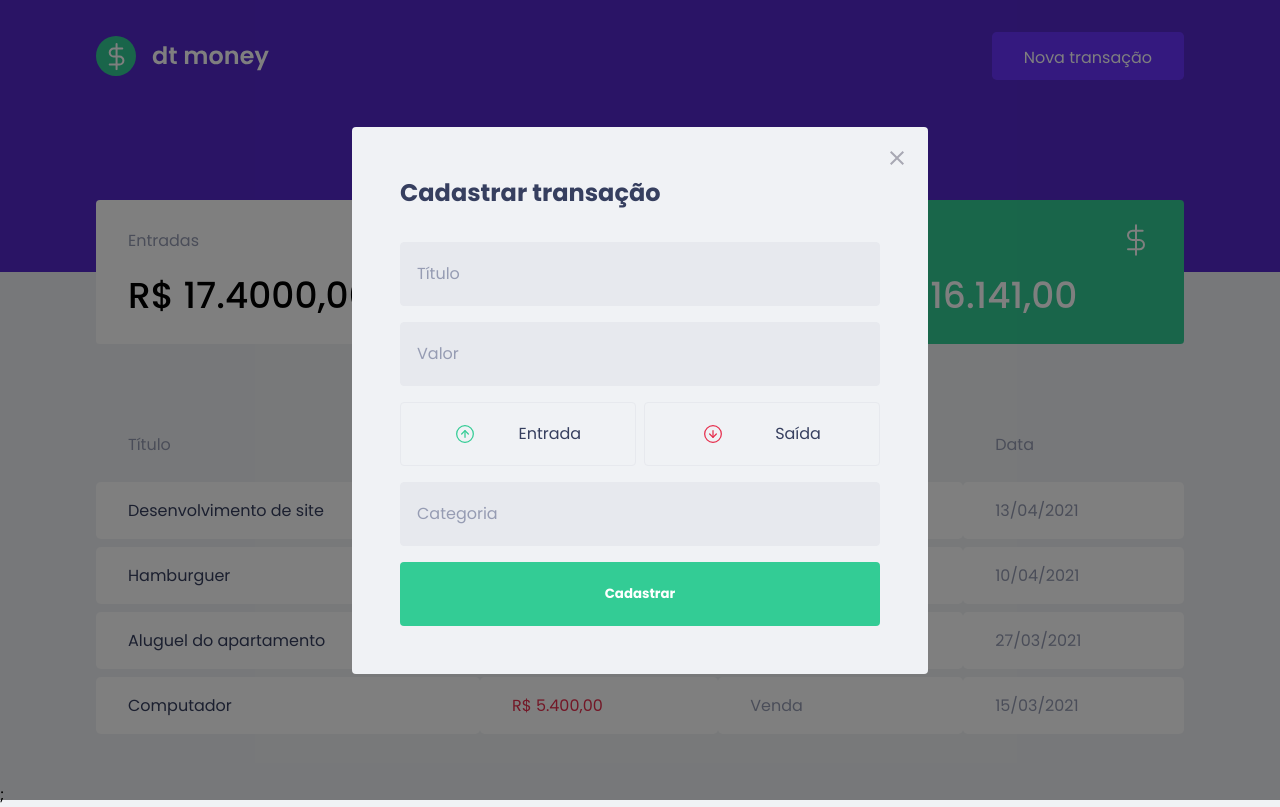
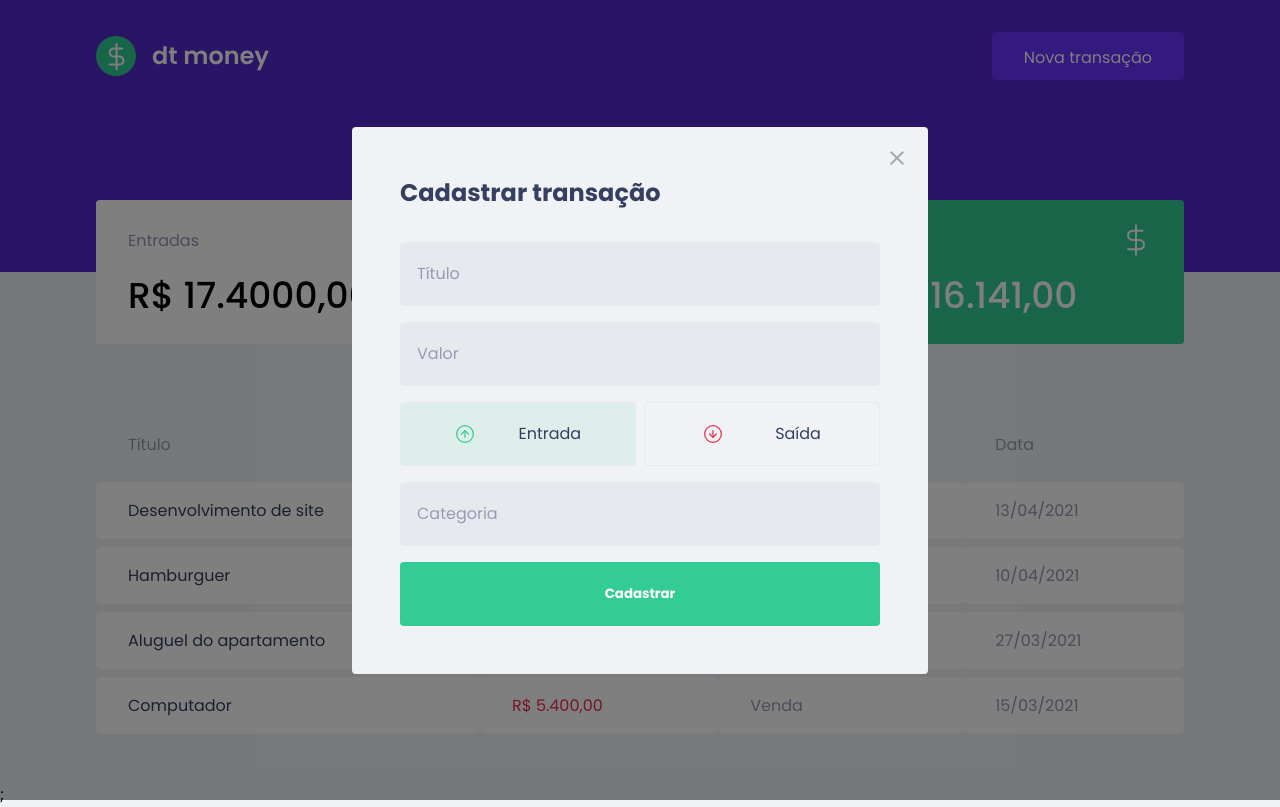
Before and after one commit to ruanvalente/dtmoney, a React (Create React App) app: page / in a window 1280 px wide. Both pictures are taken after a click on the button "Nova transação". Built offline with nearby package versions, Linux system fonts and the light colour scheme; no server answers; what miragejs would draw is missing.

Commit message:
refactor: create transactionButtonBox component and state for change color is active

```diff
--- a/src/components/NewTransactionModal/index.tsx
+++ b/src/components/NewTransactionModal/index.tsx
@@ -1,6 +1,8 @@
+import { useState } from "react";
+
 import Modal from "react-modal";
 
-import { Container, Form } from "./styles";
+import { Container, Form, TransactionButtonBox } from "./styles";
 
 import closeIcon from "../../assets/close.svg";
 import incomeIcon from "../../assets/income.svg";
@@ -15,6 +17,8 @@ export function NewTransactionModal({
   isOpen,
   onRequestCloseModal,
 }: NewTransactionModalProps) {
+  const [type, setType] = useState("deposit");
+
   return (
     <Modal
       isOpen={isOpen}
@@ -37,15 +41,25 @@ export function NewTransactionModal({
         <input type="number" placeholder="Valor" />
 
         <Container>
-          <button type="button">
+          <TransactionButtonBox
+            type="button"
+            isActive={type === "deposit"}
+            activeColor="green"
+            onClick={() => setType("deposit")}
+          >
             <img src={incomeIcon} alt="Entrada" />
             Entrada
-          </button>
+          </TransactionButtonBox>
 
-          <button type="button">
+          <TransactionButtonBox
+            type="button"
+            isActive={type === "withdraw"}
+            activeColor="red"
+            onClick={() => setType("withdraw")}
+          >
             <img src={outcomeIon} alt="Saída" />
             Saída
-          </button>
+          </TransactionButtonBox>
         </Container>
         <input type="text" placeholder="Categoria" />
 
--- a/src/components/NewTransactionModal/styles.ts
+++ b/src/components/NewTransactionModal/styles.ts
@@ -1,5 +1,15 @@
 import styled from "styled-components";
-import { darken } from "polished";
+import { darken, transparentize } from "polished";
+
+type TransactionButtonBoxProps = {
+  isActive: boolean;
+  activeColor: "green" | "red";
+};
+
+const colors = {
+  green: "#33CC95",
+  red: "#E62E4D",
+};
 
 export const Container = styled.div`
   max-width: 536px;
@@ -11,8 +21,9 @@ export const Container = styled.div`
   display: grid;
   grid-template-columns: repeat(2, 1fr);
   gap: 0.5rem;
+`;
 
-  button {
+export const TransactionButtonBox = styled.button<TransactionButtonBoxProps>`
   width: 100%;
   height: 4rem;
 
@@ -22,7 +33,10 @@ export const Container = styled.div`
 
   padding: 0.8rem 2rem;
 
-    background: var(--dt-background);
+  background: ${(props) =>
+    props.isActive
+      ? transparentize(0.9, colors[props.activeColor])
+      : "transparent"};
   color: var(--dt-title);
 
   font-weight: normal;
@@ -42,6 +56,9 @@ export const Container = styled.div`
   &:hover {
     border-color: ${darken(0.1, "#d7d7d7")};
   }
+
+  &::selection {
+    background: red;
   }
 `;
 
```
Lines whose indentation alone changed are shown as unchanged.
